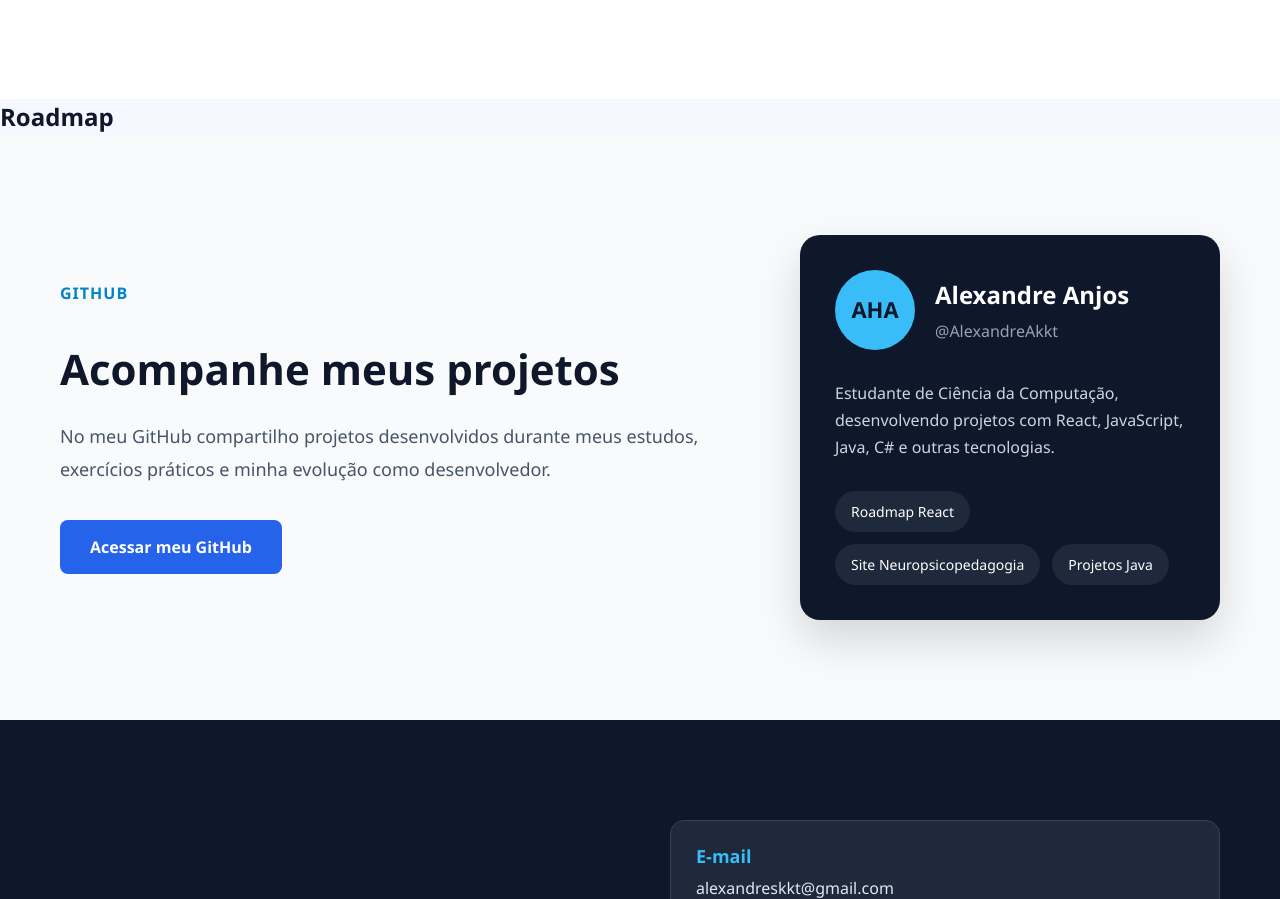
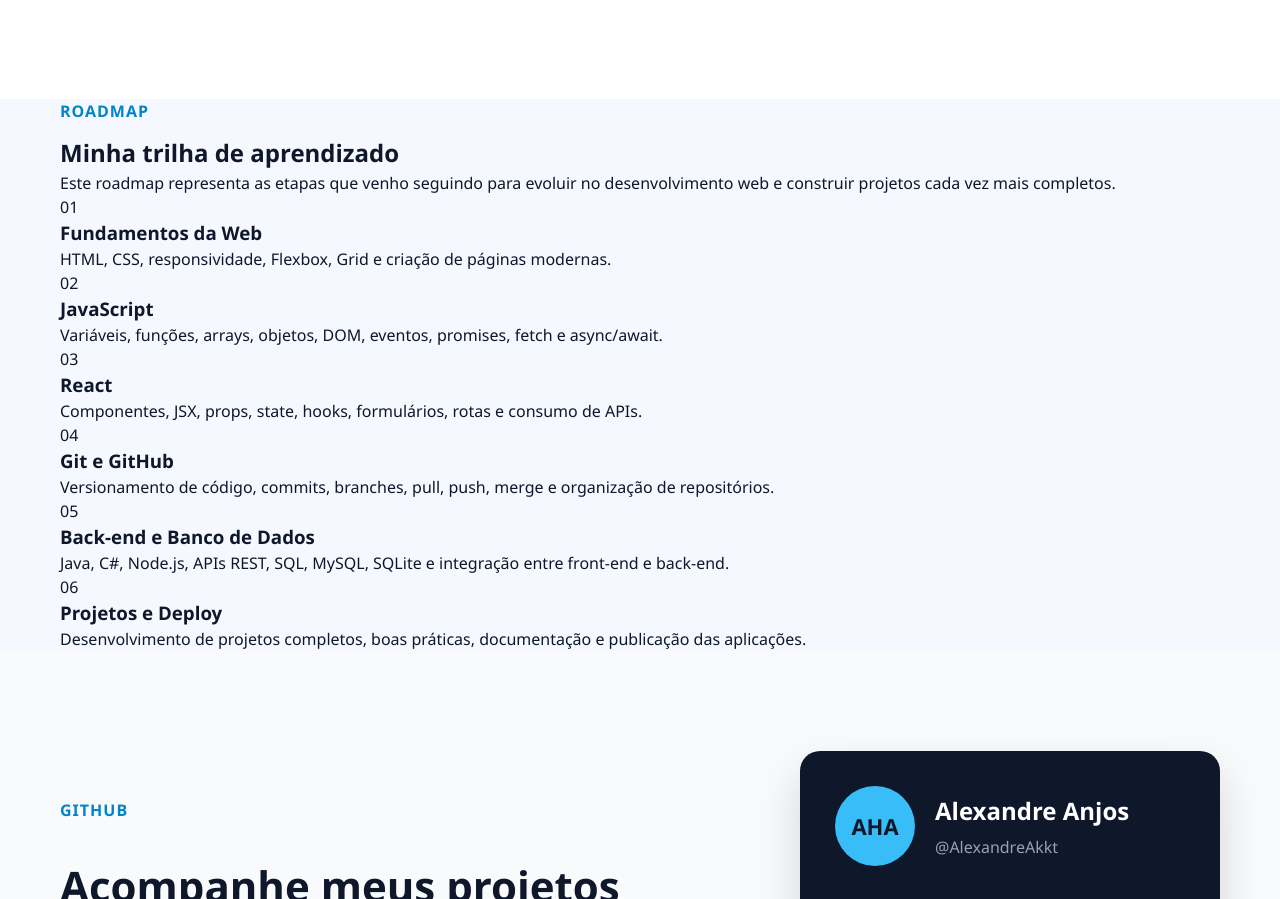
Before and after one commit to AlexandreAkkt/RoadmapReact, a React (Vite) app: page / in a window 1280 px wide. Shown: the part 2078-2977 px from the top of the page. Built offline with nearby package versions, Linux system fonts and the light colour scheme.

Commit message:
Adicionando a seção Roadmap, aqui vou mostra minha evolução nos estudo com projetos reais.

```diff
--- a/src/Components/Roadmap/Roadmap.jsx
+++ b/src/Components/Roadmap/Roadmap.jsx
@@ -1,7 +1,105 @@
+import "./Roadmap.css";
+
 function Roadmap() {
   return (
+    /* Início da seção Roadmap */
     <section id="roadmap">
-      <h2>Roadmap</h2>
+      {/* Container centraliza todo o conteúdo da seção */}
+      <div className="container roadmap-container">
+        <div className="roadmap-header">
+          <span className="section-subtitle">Roadmap</span>
+
+          <h2>Minha trilha de aprendizado</h2>
+
+          <p>
+            Este roadmap representa as etapas que venho seguindo para evoluir no
+            desenvolvimento web e construir projetos cada vez mais completos.
+          </p>
+        </div>
+
+        <div className="roadmap-list">
+          <div className="roadmap-item">
+            <span className="roadmap-number">01</span>
+
+            <div>
+              <h3>Fundamentos da Web</h3>
+
+              <p>
+                HTML, CSS, responsividade, Flexbox, Grid e criação de páginas
+                modernas.
+              </p>
+            </div>
+          </div>
+
+          <div className="roadmap-item">
+            <span className="roadmap-number">02</span>
+
+            <div>
+              <h3>JavaScript</h3>
+
+              <p>
+                Variáveis, funções, arrays, objetos, DOM, eventos, promises,
+                fetch e async/await.
+              </p>
+            </div>
+          </div>
+
+          <div className="roadmap-item">
+            <span className="roadmap-number">03</span>
+
+            <div>
+              <h3>React</h3>
+
+              <p>
+                Componentes, JSX, props, state, hooks, formulários, rotas e
+                consumo de APIs.
+              </p>
+            </div>
+          </div>
+
+          {/* Etapa 04 */}
+          <div className="roadmap-item">
+            <span className="roadmap-number">04</span>
+
+            <div>
+              <h3>Git e GitHub</h3>
+
+              <p>
+                Versionamento de código, commits, branches, pull, push, merge e
+                organização de repositórios.
+              </p>
+            </div>
+          </div>
+
+          {/* Etapa 05 */}
+          <div className="roadmap-item">
+            <span className="roadmap-number">05</span>
+
+            <div>
+              <h3>Back-end e Banco de Dados</h3>
+
+              <p>
+                Java, C#, Node.js, APIs REST, SQL, MySQL, SQLite e integração
+                entre front-end e back-end.
+              </p>
+            </div>
+          </div>
+
+          {/* Etapa 06 */}
+          <div className="roadmap-item">
+            <span className="roadmap-number">06</span>
+
+            <div>
+              <h3>Projetos e Deploy</h3>
+
+              <p>
+                Desenvolvimento de projetos completos, boas práticas,
+                documentação e publicação das aplicações.
+              </p>
+            </div>
+          </div>
+        </div>
+      </div>
     </section>
   );
 }
```
